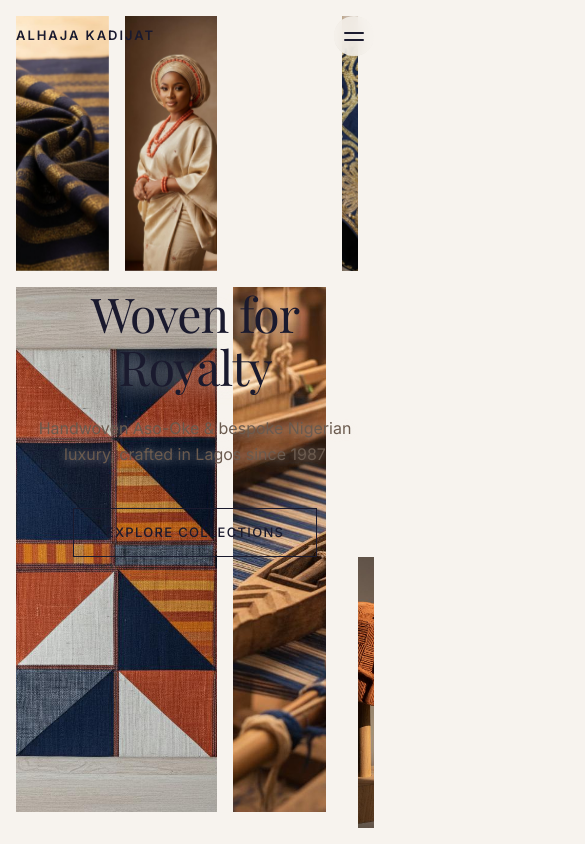
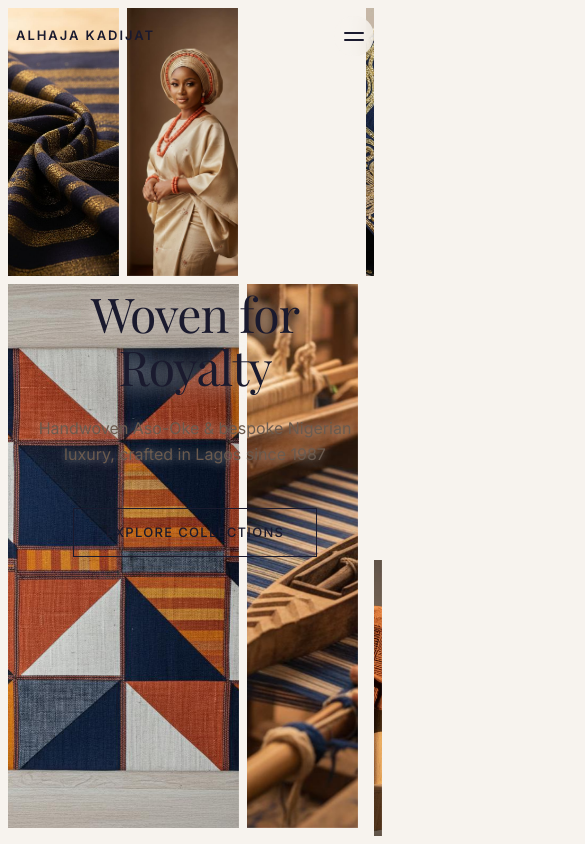
Before and after one commit to codemonk-silver/tradswears, a React (Vite) app: page / in a window 390 px wide. Shown: the top 844 px of the page, 585 px wide, since content can reach past the window. Built offline with nearby package versions, Linux system fonts and the light colour scheme.

Commit message:
fixed overflowing hamburger

```diff
--- a/src/index.css
+++ b/src/index.css
@@ -583,7 +583,7 @@
 /* Hero grid */
 .hero-wrap {
   position: relative;
-  width: 100vw;
+  width: 100%;
   min-height: 100vh;
   overflow: hidden;
   background: #f7f3ee;
@@ -702,7 +702,11 @@
   .hero-grid {
     grid-template-columns: repeat(3, 1fr);
     grid-template-rows: repeat(3, 1fr);
-    gap: 1rem;
-    padding: 1rem;
+    gap: 0.5rem;
+padding: 0.5rem;
   }
 }
+
+html, body {
+  overflow-x: hidden;
+}
```
